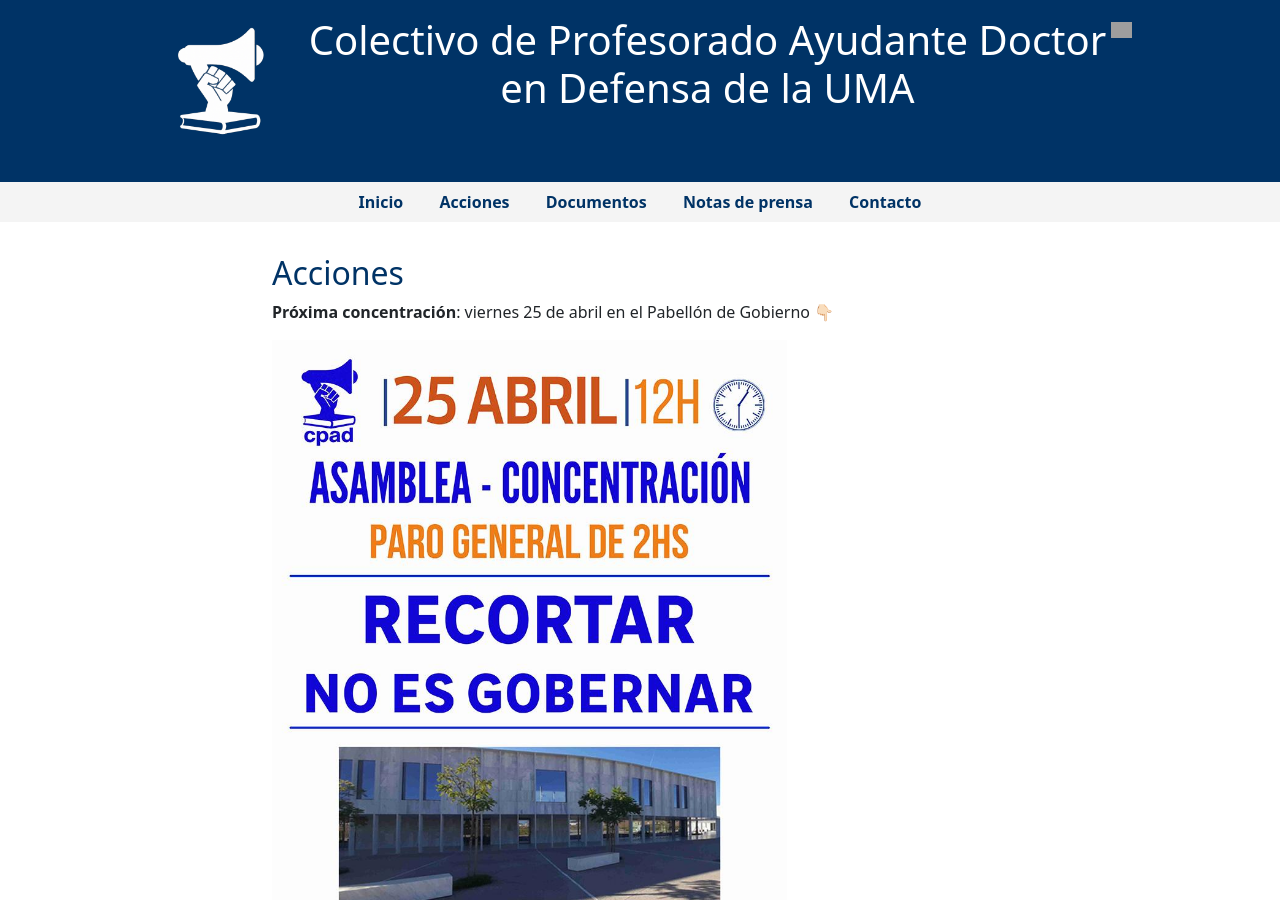
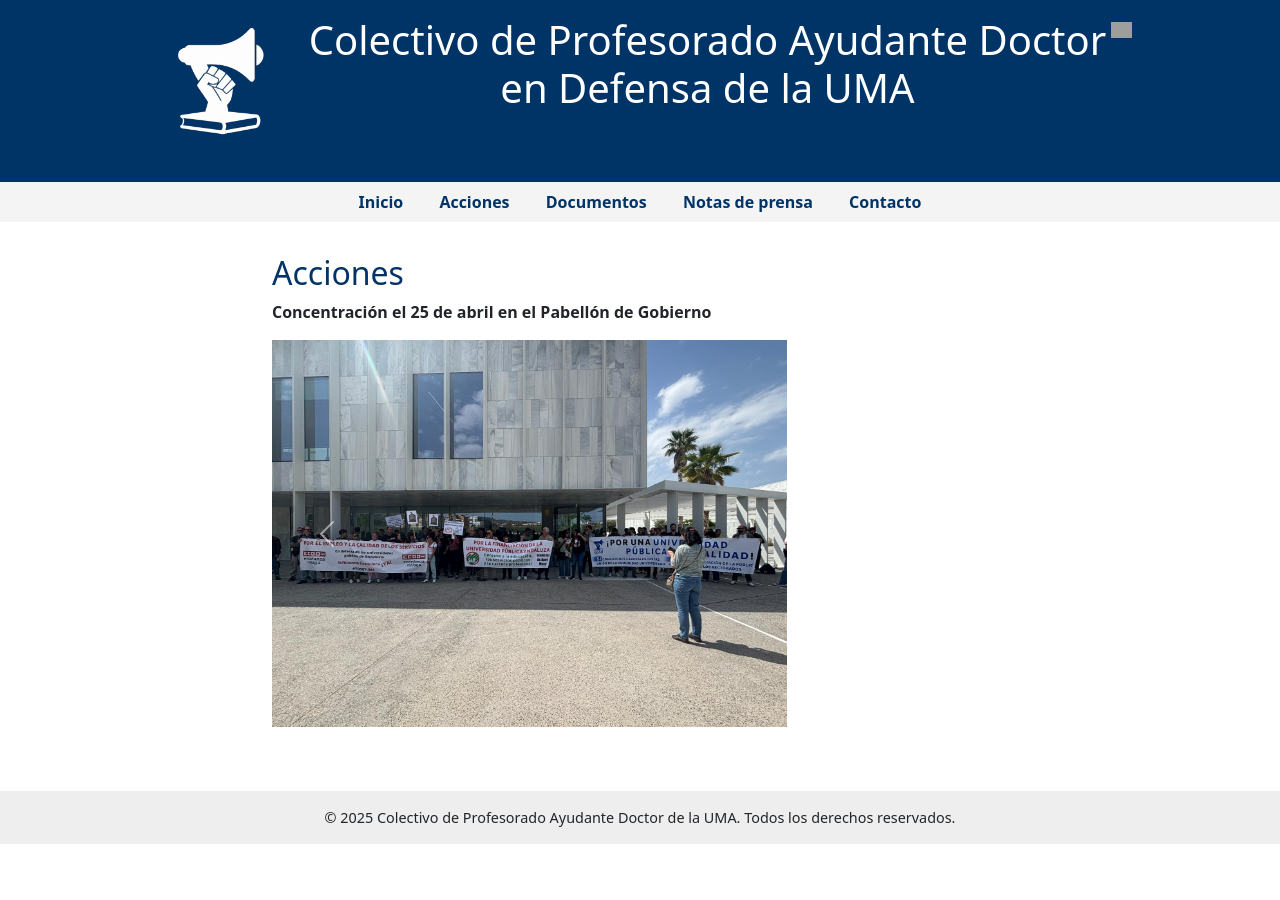
Before and after one commit to cpaduma/cpaduma.github.io, a Jekyll site: the page built from acciones.html, in a window 1280 px wide and 900 px high. Built offline with Jekyll 4.4.1, drawn with Linux system fonts in a browser that asks for light colours; grey boxes are pictures that could not be loaded.

Commit message:
Update acciones.html

```diff
--- a/acciones.html
+++ b/acciones.html
@@ -5,8 +5,7 @@
 
   <section id="acciones">
     <h2>Acciones</h2>
-    <p> <b>Próxima concentración</b>: viernes 25 de abril en el Pabellón de Gobierno 👇🏻</p>
-    <img src="img/cartel.jpeg" alt="Cartel 25 Abril" />
+    <p> <b>Concentración el 25 de abril en el Pabellón de Gobierno </b></p>
 
   <div id="carouselActividades" class="carousel slide position-relative mx-auto" style="max-width: 100%;" data-bs-ride="carousel">
     <div class="carousel-inner">
```
